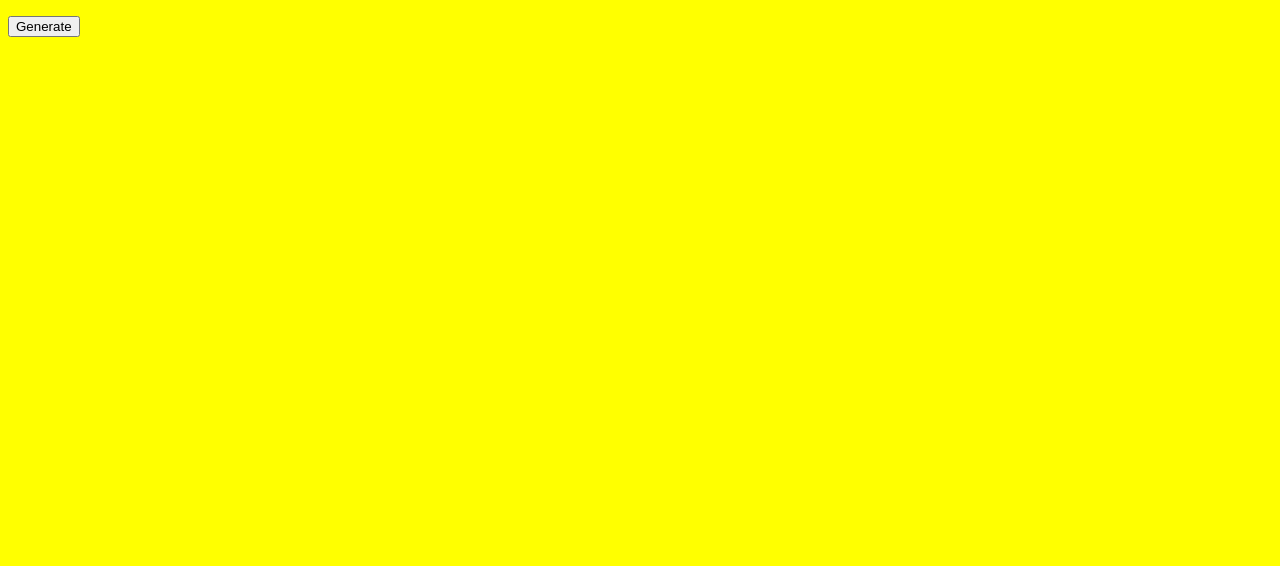
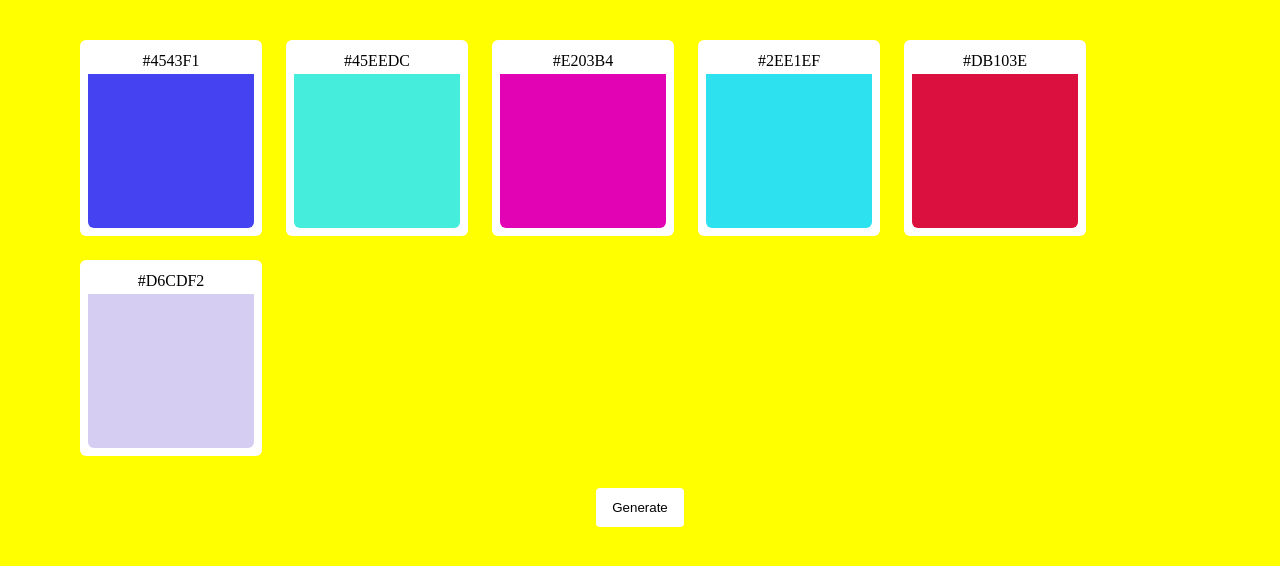
Before and after one commit to xkochevnikx/palette_generator, a plain HTML site: page index.html in a window 1280 px wide. Both pictures are taken after a click on the button "Generate". Drawn offline with Linux system fonts and the light colour scheme.

Commit message:
add styles

```diff
--- a/css/style.css
+++ b/css/style.css
@@ -1,3 +1,52 @@
 body {
     background-color: yellow;
+    display: flex;
+    flex-direction: column;
+    align-items: center;
 }
+
+.containerPalette {
+    display: flex;
+    flex-wrap: wrap;
+    margin: 20px;
+}
+
+.color {
+    margin: 12px;
+    padding: 8px;
+    list-style: none;
+    text-align: center;
+    cursor: pointer;
+    background-color: #fff;
+    border-radius: 6px;
+    transition: all 0.3s;
+}
+
+.color:hover {
+    transform: scale(0.9);
+}
+
+.rect-box {
+    width: 166px;
+    height: 180px;
+    border-radius: 6px;
+}
+
+.hex-value {
+    background-color: #fff;
+    display: block;
+    padding-top: 4px;
+    padding-bottom: 4px;
+}
+
+.button {
+    padding: 12px 16px 12px 16px;
+    text-decoration: none;
+    background: #fff;
+    border-radius: 4px;
+    border: none;
+
+    &:hover {
+        opacity: 0.7;
+    }
+}
--- a/index.html
+++ b/index.html
@@ -11,8 +11,9 @@
             href="./css/style.css" />
     </head>
     <body>
-        <ul class="container"></ul>
+        <ul class="containerPalette"></ul>
         <button class="button">Generate</button>
+
         <script src="./js/main.js"></script>
     </body>
 </html>
--- a/js/main.js
+++ b/js/main.js
@@ -21,15 +21,11 @@ const hexCharacters = [
 const maxPalette = 6;
 
 //todo - получаю все элементы
-const container = document.querySelector('.container');
+const container = document.querySelector('.containerPalette');
 const button = document.querySelector('.button');
 
 //todo - слушатель событий на кнопке
 button.addEventListener('click', generate);
-
-function generate() {
-    //todo - очищаю содержимое контейнера
-    container.innerHTML = '';
 
 //todo - создаю функцию извления случайного элемента из массива что бы в последствии вызвать её 6 раз и создать случайный цвет. принимает она случайное число от 1 до 16 сгенерированное ниже в getColor
 function getCharacter(index) {
@@ -37,22 +33,31 @@ function generate() {
 }
 
 //todo - функция в цикле на каждой итерации создаёт переменную randomColor в которую помешает рандомное целое число до 16ти и к переменной hex на каждой итерации прибавляет результат вызова функции getCharacter с этим числом.
-
 function getCorol() {
     let hex = '#';
     for (let i = 0; i < maxPalette; i++) {
-            const randomColor = Math.floor(
-                Math.random() * hexCharacters.length
-            );
+        const randomColor = Math.floor(Math.random() * hexCharacters.length);
         hex += getCharacter(randomColor);
     }
     return hex;
 }
-    console.log(getCorol());
 
-    // for (let i = 0; i < maxPalette; i++) {
-    //     let random = Math.floor(Math.random() * 16);
-    //     // random = `#${random.padStart(6, '0')}`;
-    //     console.log(random);
-    // }
+//todo - функция генерации боксов, на каждой итерации создаёт строку цвета вывовом getColor и создаёт элемент списка в который помешает див с бэкграундом рандомного цвета и его строкой. вешает слушатель события на этот бокс и добавляет его в корневой контейнер.
+function generate() {
+    //todo - очищаю содержимое контейнера
+    container.innerHTML = '';
+
+    for (let i = 0; i < maxPalette; i++) {
+        let random = getCorol();
+        const color = document.createElement('li');
+        color.classList.add('color');
+        color.innerHTML = `<div
+                class='rect-box'
+                style='background: ${random}'>
+                <span class='hex-value'>${random}</span>
+            </div>`;
+
+        color.addEventListener('click', () => copyColor(color, random));
+        container.appendChild(color);
     }
+}
```
Lines whose indentation alone changed are shown as unchanged.
